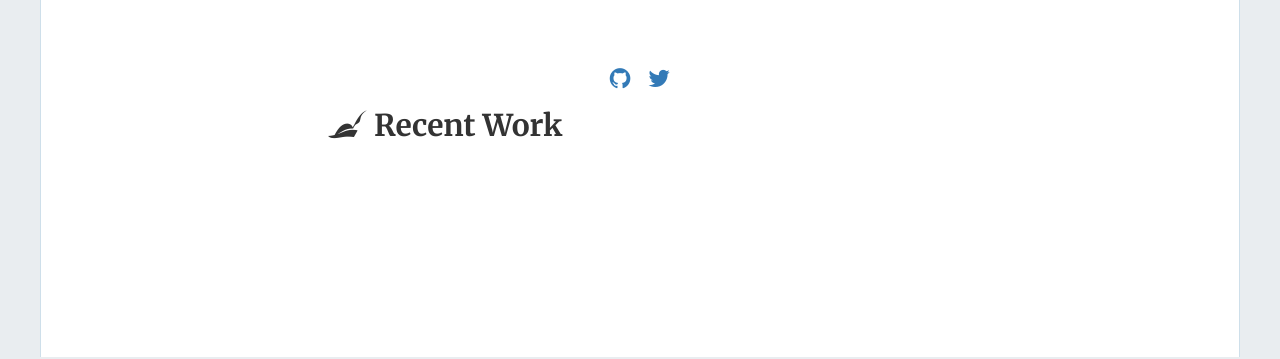
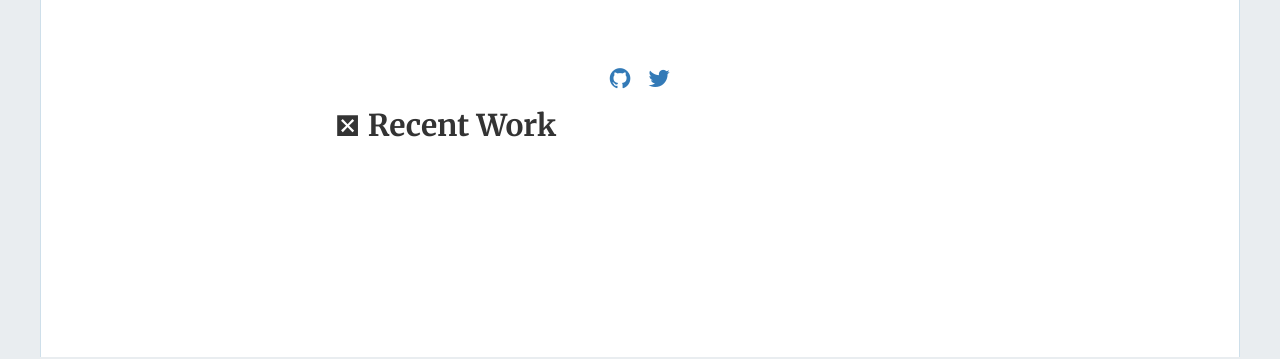
Before and after one commit to mariaelenaguer/mariaelenaguer.github.io, a Jekyll site: the page built from index.html, in a window 1280 px wide. Shown: the part 543-902 px from the top of the page. Built offline with Jekyll 4.4.1, drawn with Linux system fonts in a browser that asks for light colours; nearby versions of some CDN libraries; the list of posts is cut into pages by our own code.

Commit message:
Update home-hero.html

```diff
--- a/_includes/home-hero.html
+++ b/_includes/home-hero.html
@@ -110,8 +110,8 @@
 {% endif %}
 <div class="recent-work-button"></div>
           <div class="col-md-8 text-center">
-        <h2 id="pub">
-          <span class="fa fa-pied-piper main-list-item-icon"></span>
+        <h2 id="work">
+          <span <i class="fa-solid fa-clipboard"></i></span>
          Recent Work
         </h2>
 </div>
```
